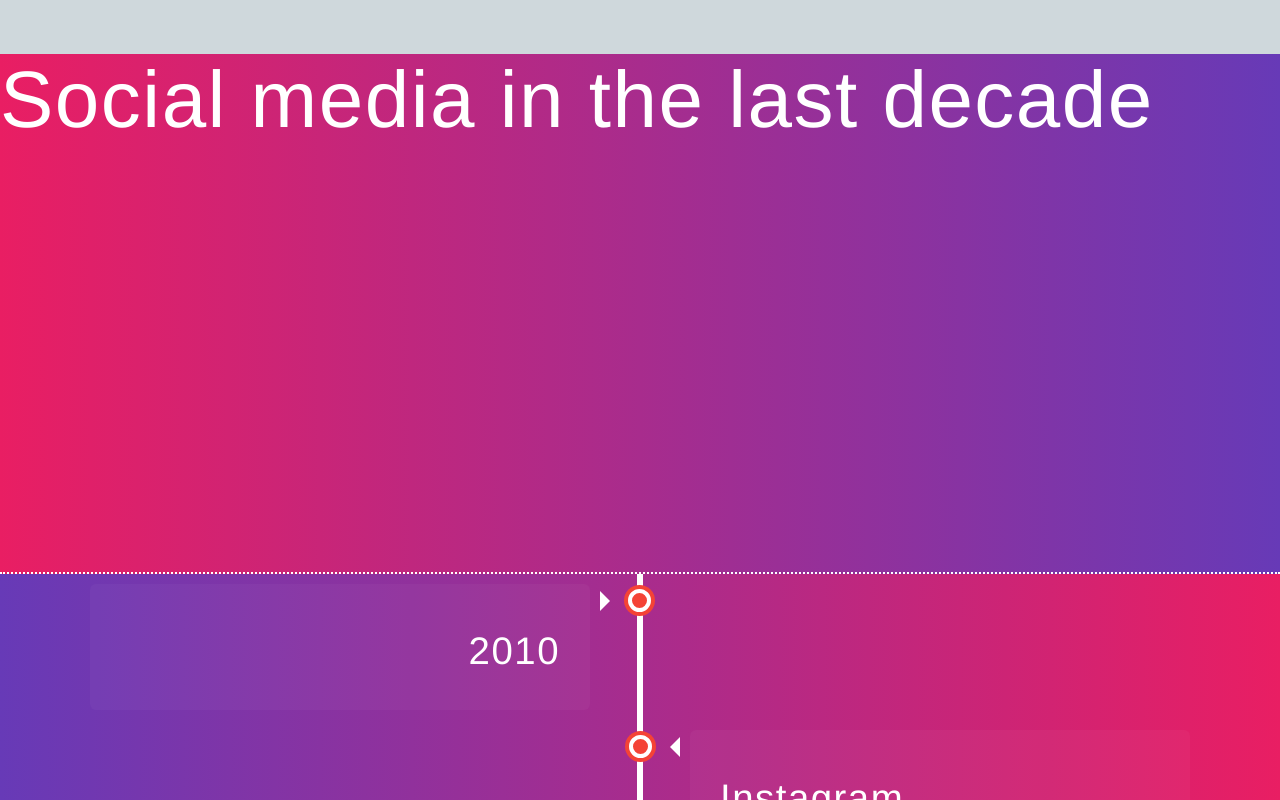
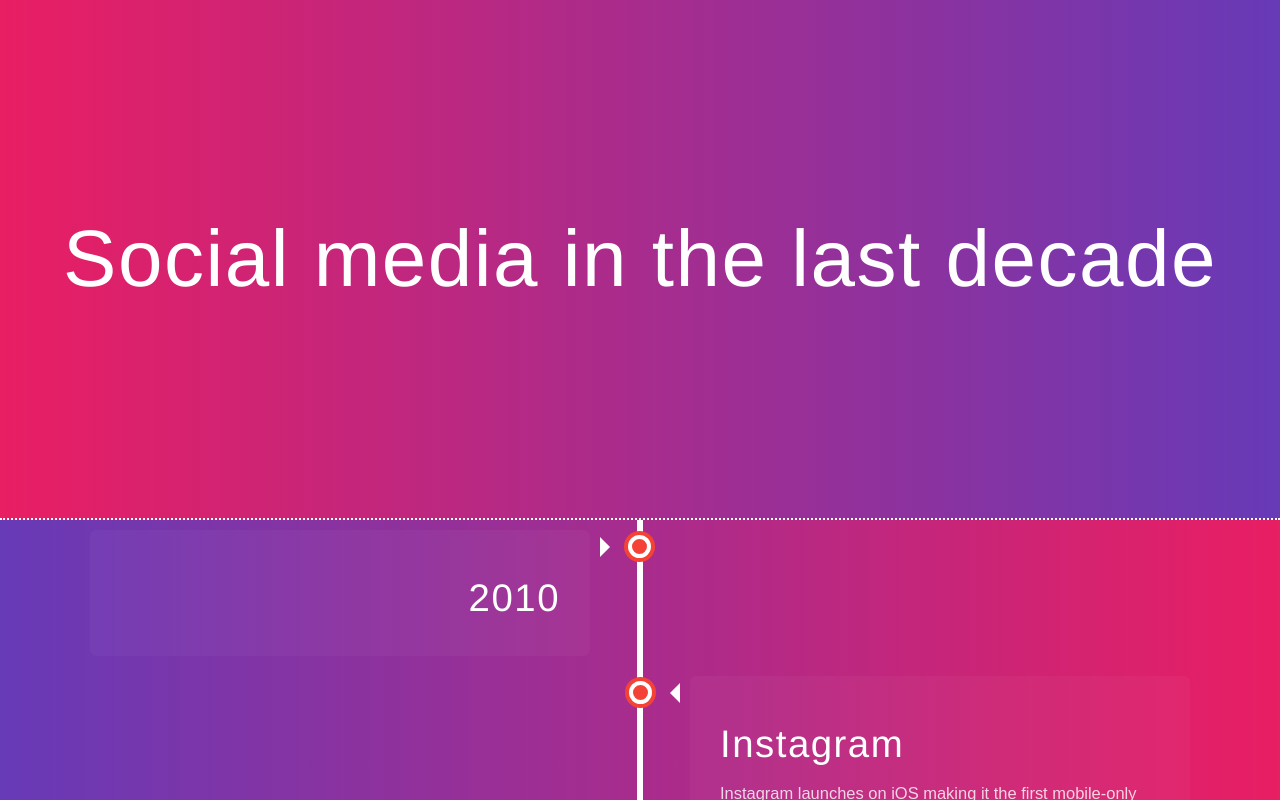
Before and after one commit to Chandankkrr/react-timeline-events, a React (Create React App) app: page / in a window 1280 px wide. Shown: the top 800 px of the page. Built offline with nearby package versions, Linux system fonts and the light colour scheme.

Commit message:
Css name updates. Added ability to override default styles

```diff
--- a/package.json
+++ b/package.json
@@ -5,7 +5,7 @@
     "email": "chandankkrr@gmail.com",
     "url": "https://chandankkrr.github.io"
   },
-  "version": "1.0.2",
+  "version": "1.0.3",
   "publishConfig": {
     "registry": "https://registry.npmjs.org/"
   },
--- a/src/components/Header.tsx
+++ b/src/components/Header.tsx
@@ -1,5 +1,5 @@
 import React, { CSSProperties } from 'react';
-import * as styles from '../css/App.module.css';
+import styles from '../css/App.module.css';
 
 interface HeaderProps {
     title?: string;
@@ -13,8 +13,23 @@
     return (
         <header
             className={styles.appHeader}
-            style={{...headerStyles}}>
-        <h1 style={{...textStyles}}>{title}</h1>
+            style={{
+                background: 'linear-gradient(to right, #E91E63 0%, #673AB7 100%)',
+                color: 'white',
+                minHeight: '65vh',
+                borderBottom: '2px dotted #fff',
+                ...headerStyles
+            }}
+        >
+        <h1
+            style={{
+                color: 'white',
+                fontSize: '5rem',
+                ...textStyles
+            }}
+        >
+            {title}
+        </h1>
       </header>
     )
 }
--- a/src/components/Memories.tsx
+++ b/src/components/Memories.tsx
@@ -1,4 +1,5 @@
 import React from 'react';
+import styles from '../css/App.module.css';
 
 export interface Memory{
     title: string;
@@ -13,7 +14,7 @@
 const Memories: React.FC<MemoriesProps> = (props: MemoriesProps) => {
     const { memories } = props;
     return (
-      <div className="img-container">
+      <div className={styles.imageContainer}>
       {memories.map((memory: Memory) => {
         const { title, source, type } = memory;
             return (
@@ -21,7 +22,7 @@
                 href={source}
                 data-lightbox="homePortfolio"
                 key={`memory-${title}`}
-                className={type}
+                className={styles[type]}
               >
                 <img src={source} alt={title}/>
               </a>
--- a/src/components/TimelineEvent.tsx
+++ b/src/components/TimelineEvent.tsx
@@ -16,7 +16,10 @@
 const TimelineEvent: React.FC<TimelineEventProps> = (props: TimelineEventProps) => {
     const { data, showMemories, timelineStyles } = props;
     return (
-        <div style={{...timelineStyles}}>
+        <div style={{
+            background: 'linear-gradient(to right, #673AB7 0%, #E91E63 100%)',
+            ...timelineStyles
+            }}>
             {data.map((item: TimelineEventObject, index: number) => {
                 const { events, memories } = item;
                 return(
--- a/src/css/App.module.css
+++ b/src/css/App.module.css
@@ -9,7 +9,7 @@
 }
 
 /* App header */
-.app-header {
+.appHeader {
     display: flex;
     align-items: center;
     justify-content: center;
@@ -32,7 +32,7 @@
 }
 
 /* h1 */
-.app-header h1 {
+.appHeader h1 {
     margin: 3rem;
 }
 
@@ -204,31 +204,26 @@
     border-radius: 10px;
 }
 
-.img-container {
-  background-color: var(--dark);
-  margin: 5px;
+.imageContainer {
+  display: grid;
+  grid-gap: 10px;
+  grid-template-columns: repeat(auto-fit, minmax(140px, 1fr));
+  grid-auto-rows: 120px;
+  grid-auto-flow: dense;
 }
 
-.img-container > a {
+.imageContainer > a {
   display: flex;
   justify-content: center;
   align-items: center;
   font-size: 2em;
 }
 
-.img-container > a > img {
+.imageContainer > a > img {
   width: 100%;
   height: 100%;
   object-fit: cover;
   box-shadow: 0 2px 16px var(--shadow);
-}
-
-.img-container {
-  display: grid;
-  grid-gap: 10px;
-  grid-template-columns: repeat(auto-fit, minmax(140px, 1fr));
-  grid-auto-rows: 120px;
-  grid-auto-flow: dense;
 }
 
 .horizontal {
```
